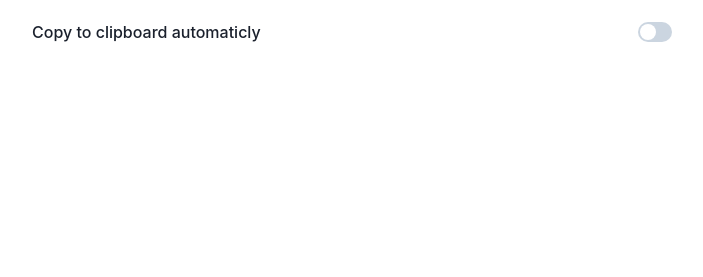
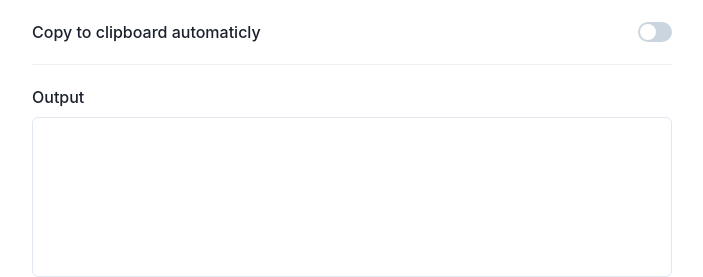
Before and after one commit to itta611/AtCoder-input-templates, a Next.js app: page / in a window 1280 px wide. Shown: the part 520-797 px from the top of the page, without its empty margins (288-991 px from the left). Built offline with nearby package versions, Linux system fonts and the light colour scheme.

Commit message:
add output textarea

```diff
--- a/components/InputArea.js
+++ b/components/InputArea.js
@@ -8,8 +8,9 @@ import {
 
 function InputArea() {
   return (
-    <FormControl mt={20}>
+    <FormControl mt={20} mb={5}>
       <FormLabel htmlFor={'input-area'}>Input</FormLabel>
+      {/* TODO: add lang select box */}
       <Textarea id={'input-area'} resize={'none'} h={40} />
       <HStack mt={5}>
         <FormLabel htmlFor={'copy-switch'} mb={0} flex={1}>
--- /dev/null
+++ b/components/OutputArea.js
@@ -0,0 +1,18 @@
+import {
+  FormControl,
+  FormLabel,
+  Switch,
+  Textarea,
+  HStack,
+} from '@chakra-ui/react';
+
+function OutputArea() {
+  return (
+    <FormControl mt={5}>
+      <FormLabel htmlFor={'input-area'}>Output</FormLabel>
+      <Textarea id={'input-area'} resize={'none'} h={40} />
+    </FormControl>
+  );
+}
+
+export default OutputArea;
--- a/pages/index.js
+++ b/pages/index.js
@@ -1,6 +1,8 @@
 import { Container, Heading, Text } from '@chakra-ui/react';
 import Head from 'next/head';
 import InputArea from '../components/InputArea';
+import { Divider } from '@chakra-ui/react';
+import OutputArea from '../components/OutputArea';
 
 function Index() {
   return (
@@ -23,8 +25,9 @@ function Index() {
         <br />
         Paste "Input" statement to textbox to generate.
       </Text>
-
       <InputArea />
+      <Divider />
+      <OutputArea />
     </Container>
   );
 }
```
